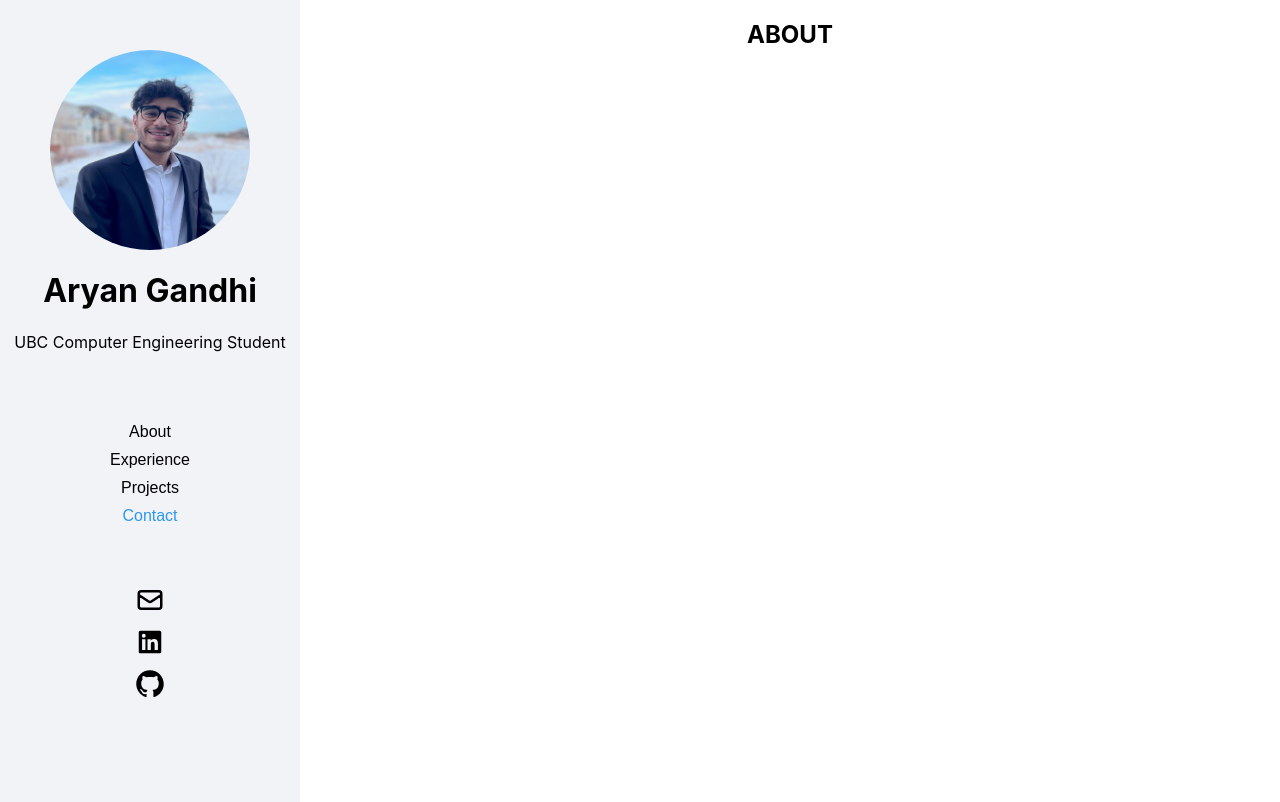
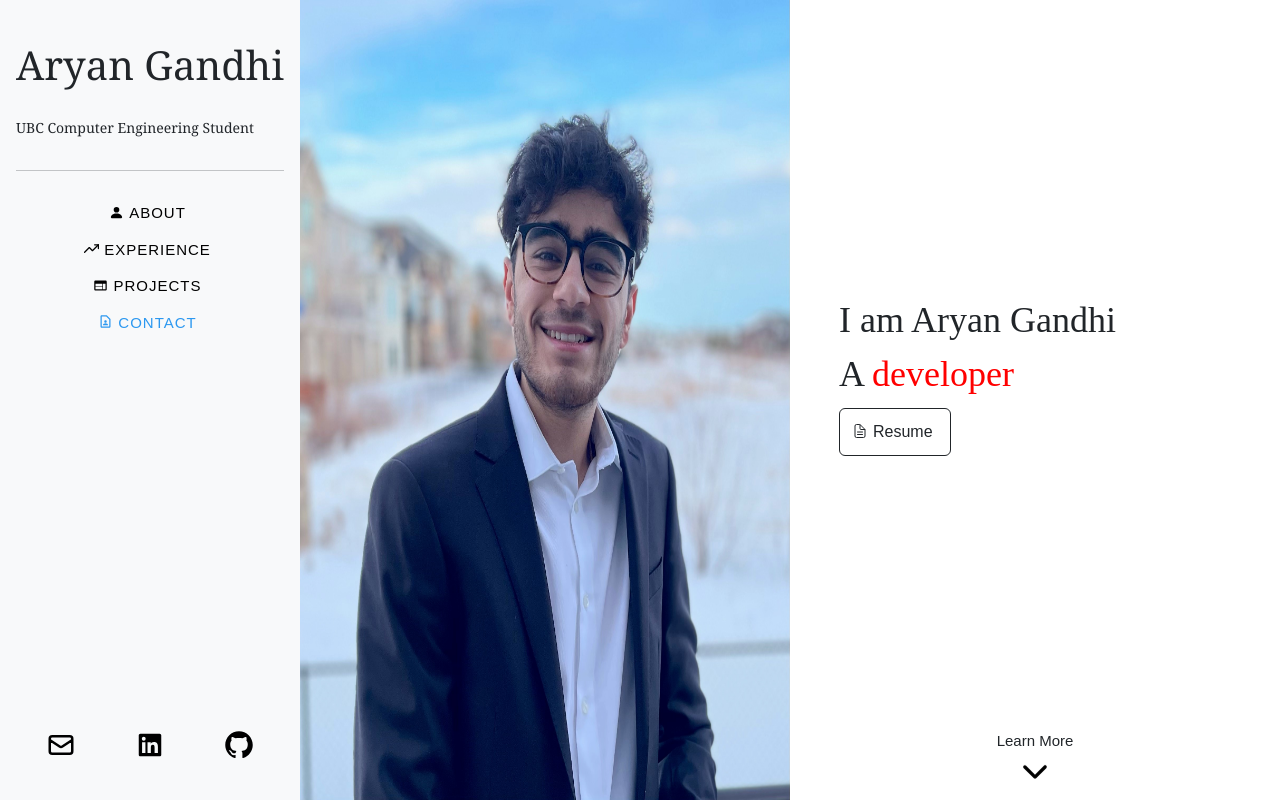
Before and after one commit to aryang13/Portfolio, a React (Create React App) app: page / in a window 1280 px wide. Shown: the top 802 px of the page. Built offline with nearby package versions, Linux system fonts and the light colour scheme; what smooth-scroll would draw is missing.

Commit message:
Added home page

```diff
--- a/src/App.js
+++ b/src/App.js
@@ -7,7 +7,7 @@ export default function App() {
 
   useEffect(() => {
     if (performance.navigation.type === 1) {
-      document.getElementById("about").scrollIntoView({
+      document.getElementById("home").scrollIntoView({
         behavior: "smooth",
         block: "start",
         inline: "nearest"
--- a/src/Pages.js
+++ b/src/Pages.js
@@ -3,6 +3,7 @@ import About from './pages/about';
 import Experience from './pages/experience';
 import Projects from './pages/projects';
 import Contact from './pages/contact';
+import Home from './pages/home'
 import './css/pages.css'
 
 export default class Pages extends React.Component {
@@ -13,6 +14,7 @@ export default class Pages extends React.Component {
     render() {
         return (
             <div className="pages">
+                <Home />
                 <About />
                 <Experience />
                 <Projects />
--- a/src/SideNav.js
+++ b/src/SideNav.js
@@ -1,10 +1,14 @@
 import React from 'react';
 import "./css/SideNav.css";
+import 'bootstrap/dist/css/bootstrap.min.css';
 import profileImage from "./profile_img.jpg";
 import { HiOutlineMail } from 'react-icons/hi';
 import { RiLinkedinBoxFill } from 'react-icons/ri';
 import { GrGithub } from 'react-icons/gr';
-import { onClickList } from "./functions";
+import { BsPersonFill } from 'react-icons/bs';
+import { FiTrendingUp } from 'react-icons/fi'
+import { MdWeb, MdOutlineContactPage } from 'react-icons/md';
+import { onClickList, clickHandler } from "./functions";
 import SmoothScroll from "smooth-scroll";
 
 new SmoothScroll('.navbar a[href*="#"]', {
@@ -13,19 +17,39 @@ new SmoothScroll('.navbar a[href*="#"]', {
 
 function SideNav() {
     return (
-        <div className="sidenav">
+        <div className="sidenav d-flex flex-column flex-shrink-0 p-3 bg-light">
             <div className="intro">
-                <img src={profileImage} className="profileImage" />
-                <h1>Aryan Gandhi</h1>
-                <p>UBC Computer Engineering Student</p>
+                <h1 className="name" onClick={() => {clickHandler("home")}}>Aryan Gandhi</h1>
+                <p className="info">UBC Computer Engineering Student</p>
             </div>
-            <div className="content navbar">
-                <label id="about_nav" className="listitem selected" onClick={onClickList.bind(this)}>About</label>
-                <label id="experience_nav" className="listitem" onClick={onClickList.bind(this)}>Experience</label>
-                <label id="projects_nav" className="listitem" onClick={onClickList.bind(this)}>Projects</label>
-                <label id="contact_nav" className="listitem" onClick={onClickList.bind(this)}>Contact</label>
-            </div>
-            <div className="contacts">
+            <hr/>
+            <ul className="content navbar menu nav nav-pills flex-column mb-auto">
+                <div className="nav-item">
+                    <div id="about_nav" className="listitem" onClick={onClickList.bind(this)}>
+                        <BsPersonFill className="icon"/>
+                        <label>About</label>
+                    </div>
+                </div>
+                <div className="nav-item">
+                    <div id="experience_nav" className="listitem" onClick={onClickList.bind(this)} >
+                        <FiTrendingUp className="icon"/>
+                        <label>Experience</label>
+                    </div>
+                </div>
+                <div className="nav-item">
+                    <div  id="projects_nav" className="listitem" onClick={onClickList.bind(this)}>
+                        <MdWeb className="icon"/>
+                        <label>Projects</label>
+                    </div>
+                </div>
+                <div className="nav-item">
+                    <div id="contact_nav" className="listitem" onClick={onClickList.bind(this)}>
+                        <MdOutlineContactPage className="icon"/>
+                        <label>Contact</label>
+                    </div>
+                </div>
+            </ul>
+            <div className="contacts dropdown">
                 <a href="mailto: gandhi.aryan1310@gmail.com" className="email">
                     <HiOutlineMail />
                 </a>
@@ -44,10 +68,7 @@ export default SideNav;
 
 /**
  * TODOS:
- *      - work on onClick Handler for options
- *      - when you scroll changes the side bar according to which pages you are on
+ *      - Separate navbar components into separate file
  *      - change font of text
  *      - clean up UI (figure out colors and spacing, etc.)
- *      - figure out how to switch to new content without adding to web path
- *              - data-nav-section and data-section
 */
--- a/src/css/App.css
+++ b/src/css/App.css
@@ -1,5 +1,4 @@
 .App {
-  text-align: center;
   display: flex;
   flex-direction: column;
   align-items: flex-end;
--- a/src/css/SideNav.css
+++ b/src/css/SideNav.css
@@ -1,6 +1,11 @@
 label {
     font-family: "Quicksand", Arial, sans-serif;
     padding: 5px;
+    cursor: pointer;
+}
+
+hr {
+    width: 100%;
 }
 
 .sidenav {
@@ -11,7 +16,7 @@ label {
     z-index: 1;
     top: 0;
     left: 0;
-    background-color: #f2f3f7;
+    background-color: #cccccc;
     transition: .5s ease;
     overflow-x: hidden;
     padding-top: 20px;
@@ -20,32 +25,63 @@ label {
     align-items: center;
 }
 
+.icon {
+    vertical-align: -0.1em;
+    cursor: pointer;
+}
+
+.nav-item {
+    display: flex;
+    flex-direction: row;
+    width: 100%;
+    justify-content: center;
+}
+
+.intro {
+    font-weight: 500;
+    font-size: 14px;
+    font-family: "Playfair Display", Georgia, serif;
+    display: flex;
+    flex-direction: column;
+}
+
+.name {
+    cursor: pointer;
+    padding-top: 25px;
+}
+
+.info {
+    cursor: default;
+    padding-top: 20px;
+}
+
 .content {
     display: flex;
     flex-direction: column;
-    padding: 50px;
+    font-family: "Quicksand", Arial, sans-serif;
+    font-size: 14px;
+    font-weight: 500;
+    text-transform: uppercase;
+    letter-spacing: 1px;
+    width: 100%;
 }
 
 .listitem {
     text-decoration:none;
     color: black;
-}
-
-.profileImage {
-    border-radius: 50%;
-    width: 200px;
-    height: 200px;
-    margin: auto;
-    display: block;
-    margin-top: 30px;
+    width: fit-content;
+    font-size: 15px;
 }
 
 .contacts {
     display: flex;
-    flex-direction: column;
+    flex-direction: row;
+    justify-content: space-around;
+    width: 100%;
+    padding-bottom: 20px;
 }
 
-.email, .github, .linkedin{
+.email, .github, .linkedin {
     color: black;
     font-size: 30px;
     padding-top: 5px;
@@ -58,3 +94,39 @@ label {
 .selected {
     color: #2c98f0;
 }
+
+/* Style 5: :before and :after element's width increased from 0 to 100% */
+/* Before element from right side and agter element from left side */
+
+.menu .listitem:after,
+.menu .listitem:before {
+  content: "";
+  width: 0%;
+  display: block;
+  transition: all 0.3s ease;
+  margin-top: 2px;
+  transition: all 300ms ease-in;
+}
+
+.menu .listitem:after {
+  bottom: 25%;
+  left: 0;
+}
+
+.menu .listitem:before {
+  top: 25%;
+  right: 0;
+}
+
+.menu .listitem:hover::after {
+  width: 100%;
+  height: 1px;
+  bottom: 25%;
+  background-color: #2c98f0;
+}
+.menu .listitem:hover::before {
+  width: 100%;
+  height: 1px;
+  top: 25%;
+  background-color: #2c98f0;
+}
--- /dev/null
+++ b/src/css/home.css
@@ -0,0 +1,103 @@
+.home {
+    font-family: 'Cormorant Garamond', serif;
+    font-size: 2.25rem;
+}
+
+.homeContainer {
+    display: flex;
+    flex-direction: row;
+    justify-content: start;
+    width: 100%;
+    height: 100%;
+}
+
+.image {
+    width: 50%;
+    height: 100%;
+    flex: 1
+}
+
+.rightPanel {
+    display: flex;
+    flex-direction: column;
+    flex: 1;
+}
+
+.info {
+    cursor: default;
+    padding-top: 20px;
+    flex: 1;
+    align-self: center;
+    display: flex;
+    width: 100%
+}
+
+.text {
+    text-align: left;
+    width: 100%;
+    padding-left: 10%;
+    align-self: center;
+}
+
+span::before {
+    content: "developer";
+    animation: animate infinite 7s;
+    color: red;
+}
+
+@keyframes animate {
+
+    0% {
+        content: "hardworker";
+        animation: animate infinite 7s;
+    }
+
+    25% {
+        content: "pioneer";
+        animation: animate infinite 7s;
+    }
+
+    50% {
+        content: "problem solver";
+        animation: animate infinite 7s;
+    }
+}
+
+.resume {
+    padding-left: 5px;
+}
+
+.nextPage {
+    display: flex;
+    justify-content: center;
+    flex-direction: column;
+    padding-bottom: 2%;
+}
+
+.view {
+    padding: 0%;
+    font-size: 15px;
+}
+
+.arrow {
+    display: flex;
+    align-self: center;
+    background-color: transparent;
+    background-repeat: no-repeat;
+    border: none;
+    overflow: hidden;
+    outline: none;
+}
+
+.floating {
+    animation-name: floating;
+    animation-duration: 3s;
+    animation-iteration-count: infinite;
+    animation-timing-function: ease-in-out;
+}
+
+@keyframes floating {
+    0% { transform: translate(0,  0px); }
+    50%  { transform: translate(0, 10px); }
+    100%   { transform: translate(0, -0px); }
+}
--- a/src/functions.js
+++ b/src/functions.js
@@ -1,5 +1,5 @@
 export const onClickList = function(e) {
-    _removeSelected(e.currentTarget);
+    relocateSelected(e.currentTarget);
     const my_element = document.getElementById(e.currentTarget.textContent.toLowerCase());
     my_element.scrollIntoView({
         behavior: "smooth",
@@ -9,10 +9,26 @@ export const onClickList = function(e) {
 }
 
 export const waypointScroller = function(id) {
-    _removeSelected(document.getElementById(id));
+    relocateSelected(document.getElementById(id));
 };
 
-function _removeSelected(val) {
-    document.getElementsByClassName("selected")[0].classList.remove("selected");
+export const removeSelected = function() {
+    const selectedElement = document.getElementsByClassName("selected")[0];
+    if(selectedElement) {
+        selectedElement.classList.remove("selected");
+    }
+}
+
+export const clickHandler = function(id) {
+    const my_element = document.getElementById(id);
+    my_element.scrollIntoView({
+        behavior: "smooth",
+        block: "start",
+        inline: "nearest"
+    });
+}
+
+export const relocateSelected = function(val) {
+    removeSelected();
     val.classList.add("selected");
 }
--- a/src/pages/about.js
+++ b/src/pages/about.js
@@ -11,6 +11,7 @@ export default class About extends React.Component {
     render() {
         return (
             <section id="about">
+                <br/>
                 <Waypoint
                     onEnter={() => {waypointScroller("about_nav")}}
                 >
--- a/src/pages/contact.js
+++ b/src/pages/contact.js
@@ -11,6 +11,7 @@ export default class Contact extends React.Component {
     render() {
         return (
             <section id="contact">
+                <br/>
                 <Waypoint
                     onEnter={() => {waypointScroller("contact_nav")}}
                 >
--- a/src/pages/experience.js
+++ b/src/pages/experience.js
@@ -11,6 +11,7 @@ export default class About extends React.Component {
     render() {
         return (
             <section id="experience">
+                <br/>
                 <Waypoint
                     onEnter={() => {waypointScroller("experience_nav")}}
                 >
--- /dev/null
+++ b/src/pages/home.js
@@ -0,0 +1,58 @@
+import React from 'react';
+import '../css/pages.css';
+import '../css/home.css';
+import 'bootstrap/dist/css/bootstrap.min.css';
+import { IoDocumentTextOutline } from 'react-icons/io5';
+import { IoIosArrowDown } from 'react-icons/io';
+import image from "../profile_img.jpg";
+import resume from "../Aryan Gandhi Resume.pdf"
+import { Waypoint } from 'react-waypoint';
+import { removeSelected, clickHandler } from '../functions';
+
+export default class Home extends React.Component {
+    constructor(props) {
+        super(props);
+    }
+
+    render() {
+        return (
+            <section id="home" className="home">
+                <div className="homeContainer">
+                    <img src={image} className="image"/>
+                    <div className="rightPanel">
+                        <div className="info">
+                            <Waypoint
+                                onEnter={() => {removeSelected()}}
+                            >
+                                <div className="text">
+                                    I am Aryan Gandhi
+                                    <br/>
+                                    A <span> </span>
+                                    <br/>
+                                    <a href={resume} type="button" className="btn btn-outline-dark">
+                                        <IoDocumentTextOutline className="icon"/>
+                                        <label className="resume">Resume</label>
+                                    </a>
+                                </div>
+                            </Waypoint>
+                        </div>
+                        <div className="nextPage">
+                            <label className="view">Learn More</label>
+                            <button className="arrow floating" onClick={() => {clickHandler("about")}}>
+                                <IoIosArrowDown/>
+                            </button>
+                        </div>
+                    </div>
+                </div>
+            </section>
+        );
+    }
+}
+
+/**
+ * TODO:
+ * 1. Draw out layout
+ * 2. Fix font and placing of words
+ * 3. clean up and link resume button to resume
+ * 4. Add background image/video
+ */
--- a/src/pages/projects.js
+++ b/src/pages/projects.js
@@ -11,6 +11,7 @@ export default class Projects extends React.Component {
     render() {
         return (
             <section id="projects">
+                <br/>
                 <Waypoint
                     onEnter={() => {waypointScroller("projects_nav")}}
                 >
```
Also changed, not shown: 1 other file (tests, documents, lock files or other folders).
